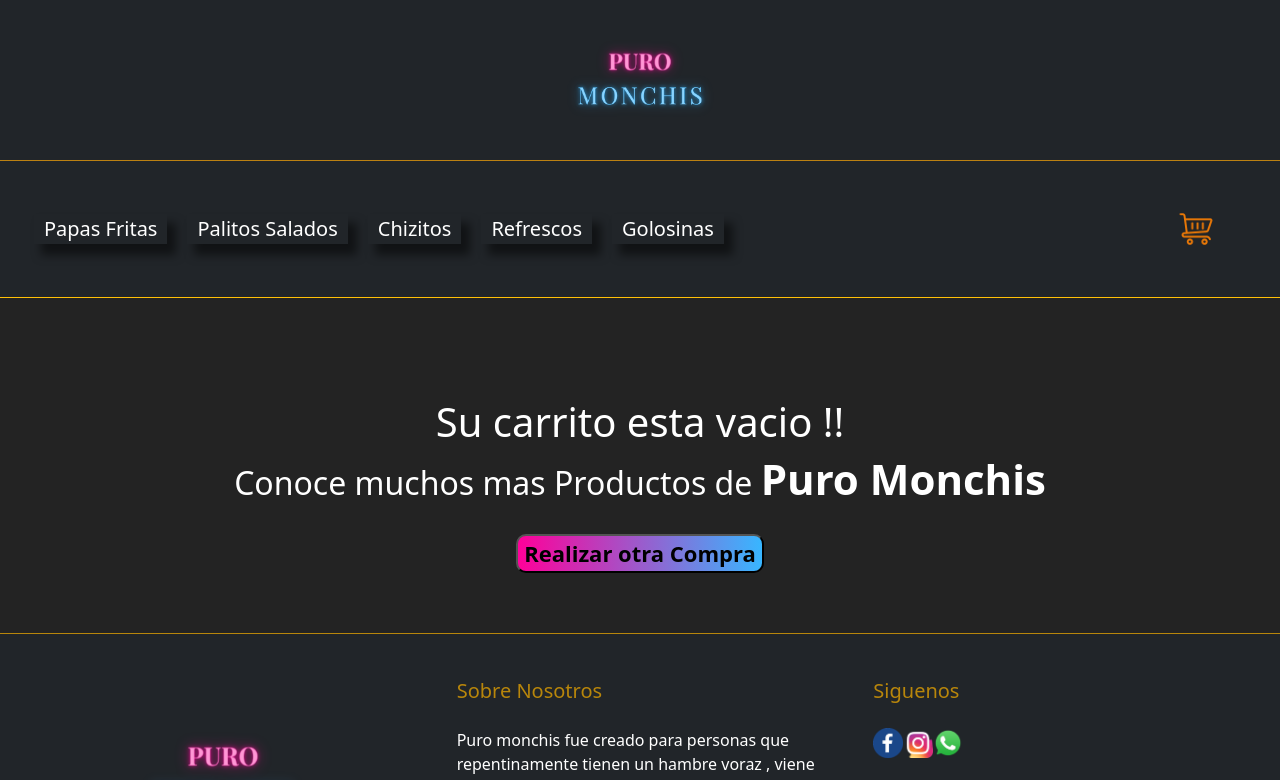
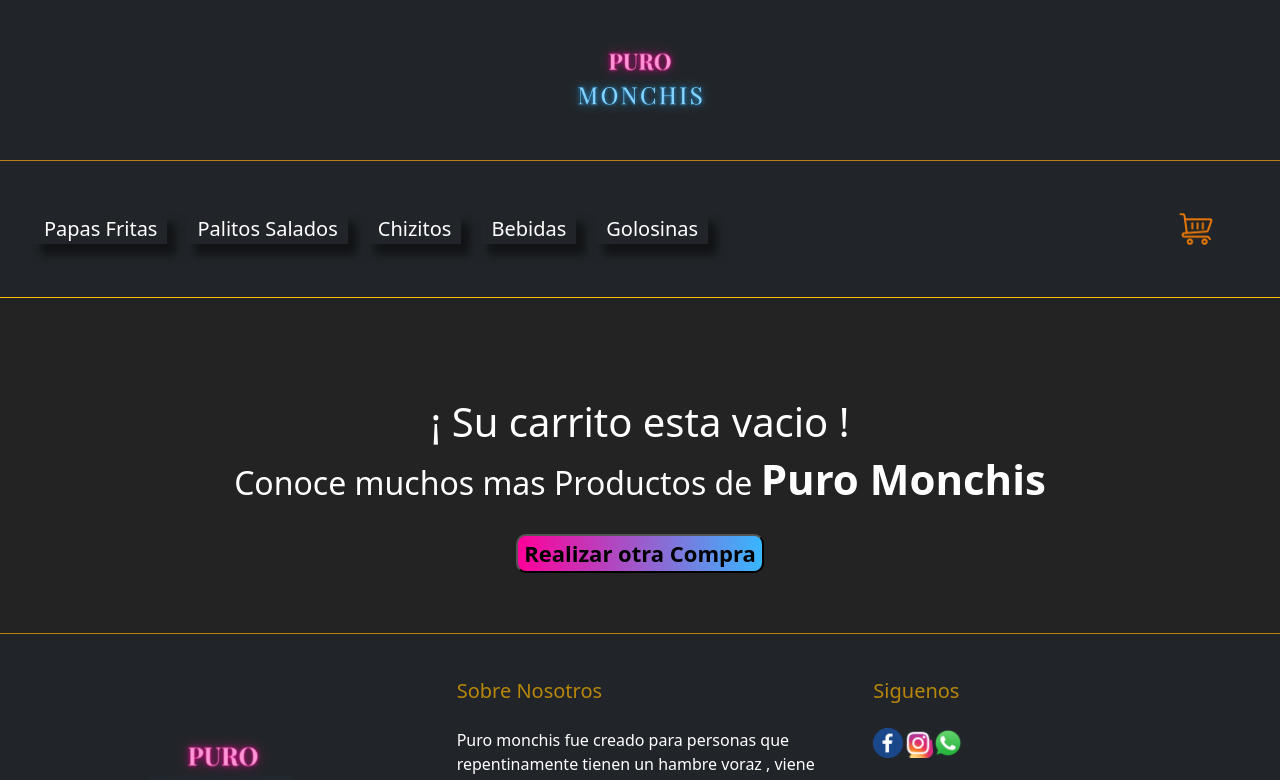
Before and after one commit to yaelsan/carrito-con-react, a React (Create React App) app: page /cart in a window 1280 px wide. Shown: the top 780 px of the page. Built offline with nearby package versions, Linux system fonts and the light colour scheme.

Commit message:
commit Desafio Final React-Js

```diff
--- a/src/Componentes/Cart/Cart.css
+++ b/src/Componentes/Cart/Cart.css
@@ -75,8 +75,8 @@
 }
 
 .idOrder{
-    font-size: 24px;
-    font-weight: 600;
+    font-size: 28px;
+    font-weight: 700;
     color: #F8B400;
 }
 
@@ -86,6 +86,12 @@
 .titulasoPago{
     color: #fff;
 }
+.tituloCarrito3{
+    color: #fff;
+    font-size: 22px;
+    font-weight: 400;
+    font-family: Arial, Helvetica, sans-serif;
+}
 
 @media screen and (max-width: 820px){
     .imgTotales{
--- a/src/Componentes/Cart/Cart.jsx
+++ b/src/Componentes/Cart/Cart.jsx
@@ -37,7 +37,6 @@
 
         })
         order.total= totalBuy()
-        console.log(order);
 
         // insertar order
 
@@ -66,7 +65,7 @@
             icon: 'success',
             title: 'Su Compra Fue Realizada con exito !!',
             showConfirmButton: false,
-            timer: 2000
+            timer: 2500
           }))
         batch.commit()
 
@@ -185,11 +184,10 @@
         :
 
         <div className="titutoTodo">
-            <h1 className="tituloCarrito2">Su carrito esta vacio !! </h1>
+            { id && <div className="tituloCarrito3">"Muchas Gracias por su compra" <br /> Numero de pedido :  <span className="idOrder">{id}</span></div>  }
+            <h1 className="tituloCarrito2">¡ Su carrito esta vacio ! </h1>
             <h2 className="tituloCarrito2">Conoce muchos mas Productos de <span className="colorPuro">Puro Monchis</span>  </h2>
-            { id && <div className="tituloCarrito2">Su numero de pedido <span className="idOrder">{id}</span> fue realiazo con exito!!  </div>  }
             <Link to="/" className="botonHome"><button className="botonHome2">Realizar otra Compra</button></Link>
-
         </div>
     )
 }
--- a/src/Componentes/Nav/NavBar.jsx
+++ b/src/Componentes/Nav/NavBar.jsx
@@ -24,7 +24,7 @@
             <NavLink to="/categoria/chisitos" className={({isActive})=> isActive ? "estaActivado" : "noActivado"} > Chizitos </NavLink>
           </li>
           <li className="nav-item">
-            <NavLink to="/categoria/gaseosas" className={({isActive})=> isActive ? "estaActivado" : "noActivado"} > Refrescos </NavLink>
+            <NavLink to="/categoria/gaseosas" className={({isActive})=> isActive ? "estaActivado" : "noActivado"} > Bebidas </NavLink>
           </li>
           <li className="nav-item">
             <NavLink to="/categoria/golosinas" className={({isActive})=> isActive ? "estaActivado" : "noActivado"} > Golosinas </NavLink>
```
Also changed, not shown: 1 other file (tests, documents, lock files or other folders).
